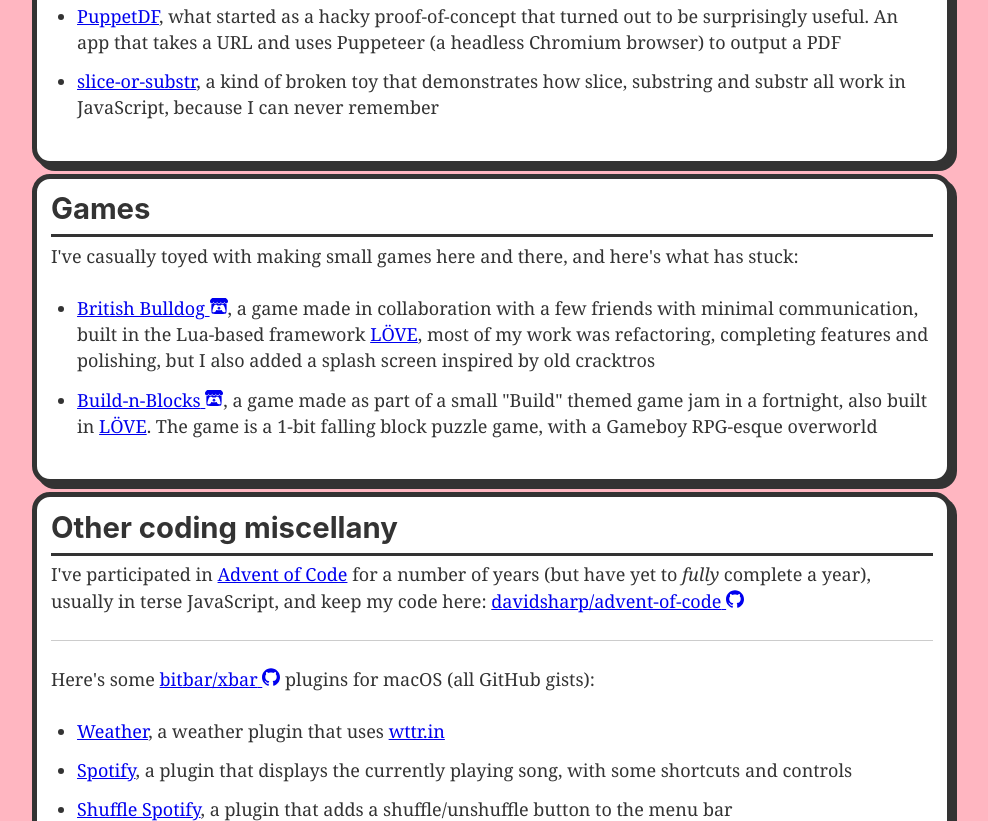
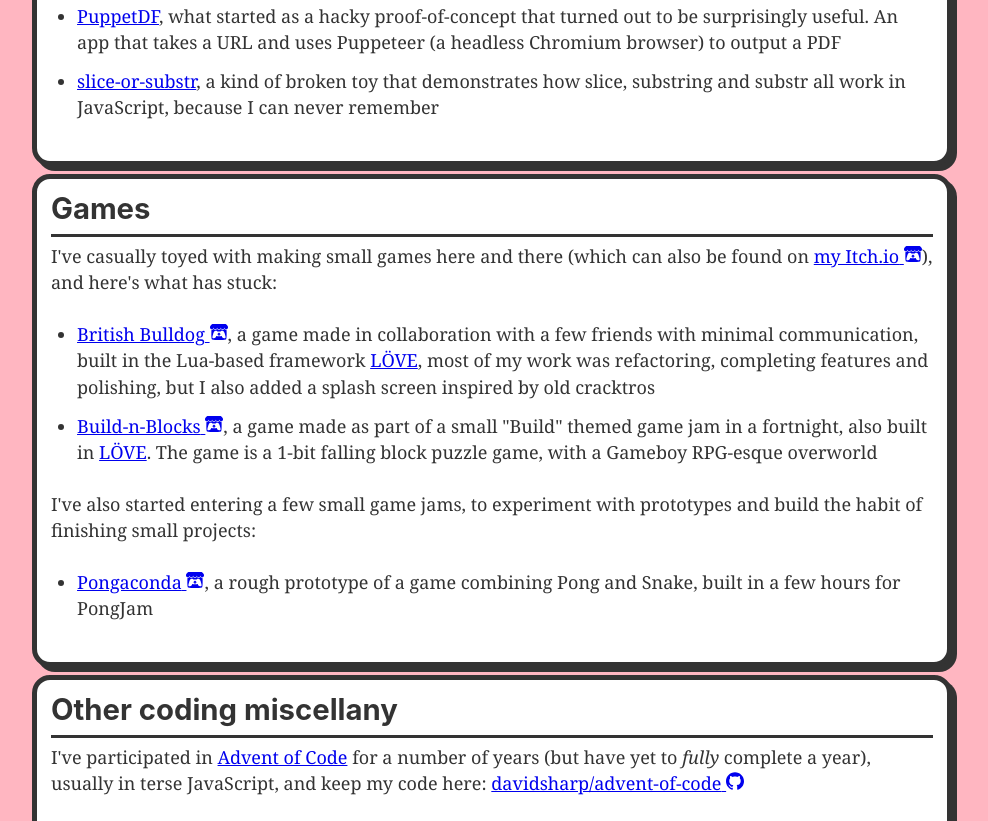
Before and after one commit to davidsharp/davidsharp.codes, a Gatsby site: page /projects in a window 1280 px wide. Shown: the part 576-1397 px from the top of the page, without its empty margins (148-1136 px from the left). Built offline with nearby package versions, Linux system fonts and the light colour scheme; Gatsby itself is replaced by a stand-in of ours.

Commit message:
Update to game projects section

```diff
--- a/src/pages/projects.js
+++ b/src/pages/projects.js
@@ -28,10 +28,14 @@
       </ul>
     </Box>
     <Box header="Games">
-      <p>I've casually toyed with making small games here and there, and here's what has stuck:</p>
+      <p>I've casually toyed with making small games here and there (which can also be found on <Itch href="https://davidsharp.itch.io">my Itch.io</Itch>), and here's what has stuck:</p>
       <ul>
         <li><Itch href="https://davidsharp.itch.io/puff-puff-pass-british-bulldog">British Bulldog</Itch>, a game made in collaboration with a few friends with minimal communication, built in the Lua-based framework <A href="https://love2d.org/">LÖVE</A>, most of my work was refactoring, completing features and polishing, but I also added a splash screen inspired by old cracktros</li>
         <li><Itch href="https://davidsharp.itch.io/build-jam">Build-n-Blocks</Itch>, a game made as part of a small "Build" themed game jam in a fortnight, also built in <A href="https://love2d.org/">LÖVE</A>. The game is a 1-bit falling block puzzle game, with a Gameboy RPG-esque overworld</li>
+      </ul>
+      <p>I've also started entering a few small game jams, to experiment with prototypes and build the habit of finishing small projects:</p>
+      <ul>
+        <li><Itch href="https://davidsharp.itch.io/pongaconda">Pongaconda</Itch>, a rough prototype of a game combining Pong and Snake, built in a few hours for PongJam</li>
       </ul>
     </Box>
     <Box header="Other coding miscellany">
```
